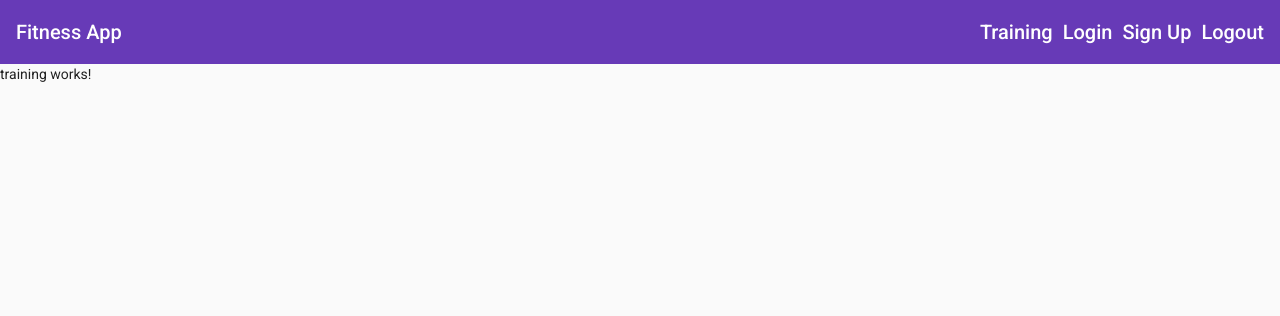
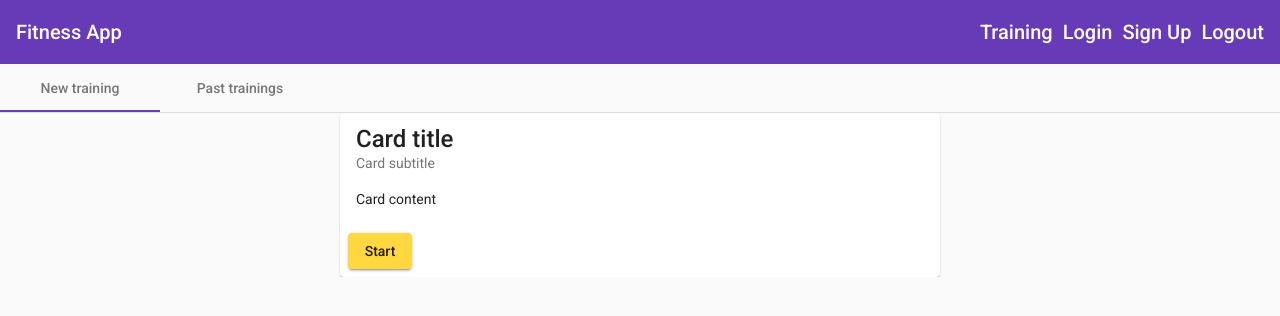
Before and after one commit to StormValen/fitness-app, an Angular app: page /training in a window 1280 px wide. Shown: the top 316 px of the page. Built offline with nearby package versions, Linux system fonts and the light colour scheme.

Commit message:
(feat) training tabs and new training card

```diff
--- a/src/app/components/training/new-training/new-training.component.html
+++ b/src/app/components/training/new-training/new-training.component.html
@@ -1 +1,10 @@
-<p>new-training works!</p>
+<section fxLayout fxLayoutAlign="center">
+  <mat-card fxFlex="600px" fxFlex.lt-sm="350px">
+    <mat-card-title>Card title</mat-card-title>
+    <mat-card-subtitle>Card subtitle</mat-card-subtitle>
+    <mat-card-content>Card content</mat-card-content>
+    <mat-card-actions>
+      <button type="submit" mat-raised-button color="accent">Start</button>
+    </mat-card-actions>
+  </mat-card>
+</section>
--- a/src/app/components/training/training.component.html
+++ b/src/app/components/training/training.component.html
@@ -1 +1,8 @@
-<p>training works!</p>
+<mat-tab-group>
+  <mat-tab label="New training">
+    <app-new-training></app-new-training>
+  </mat-tab>
+  <mat-tab label="Past trainings">
+    <app-past-training></app-past-training>
+  </mat-tab>
+</mat-tab-group>
```
Also changed, not shown: src/app/material.module.ts (+5 -2 lines).
